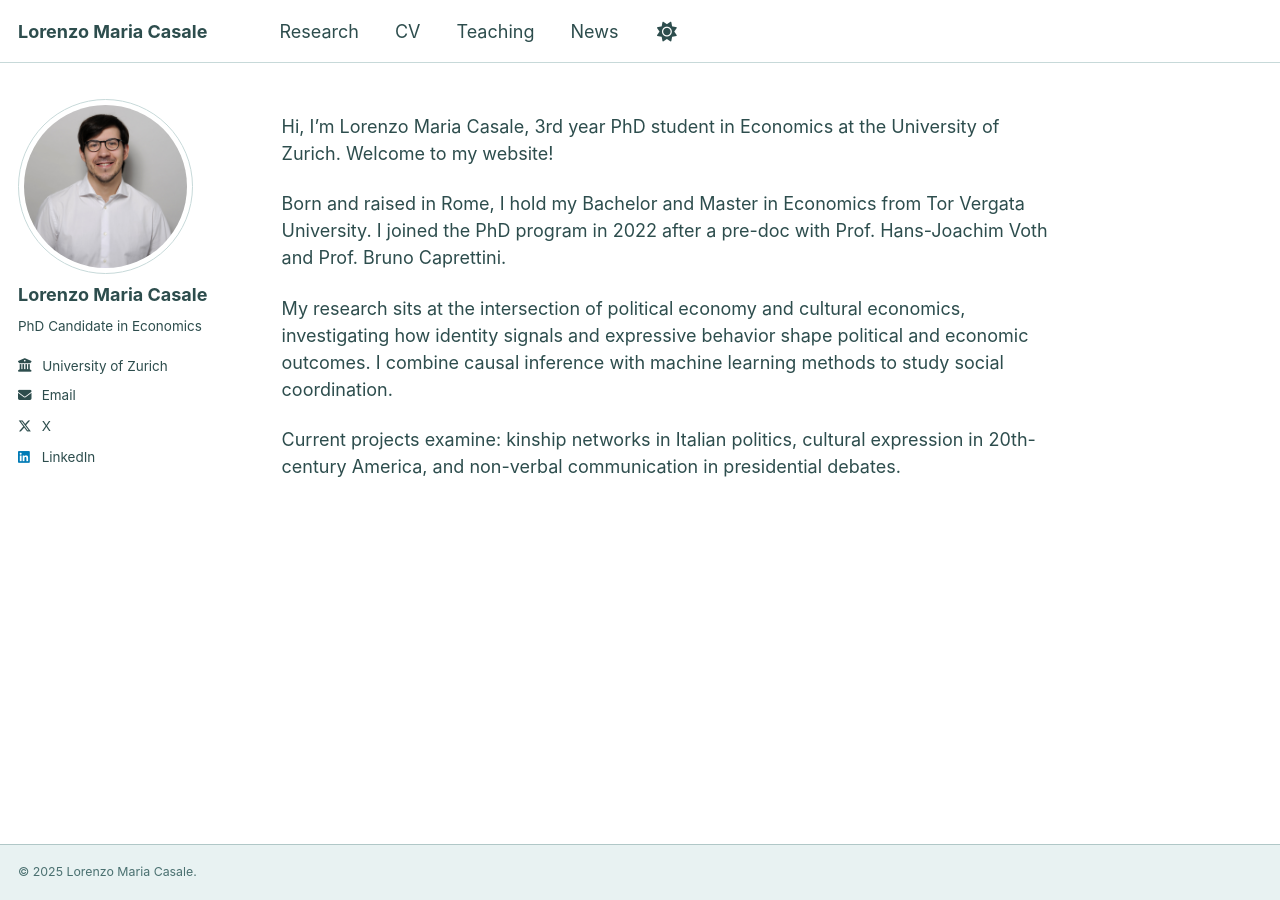
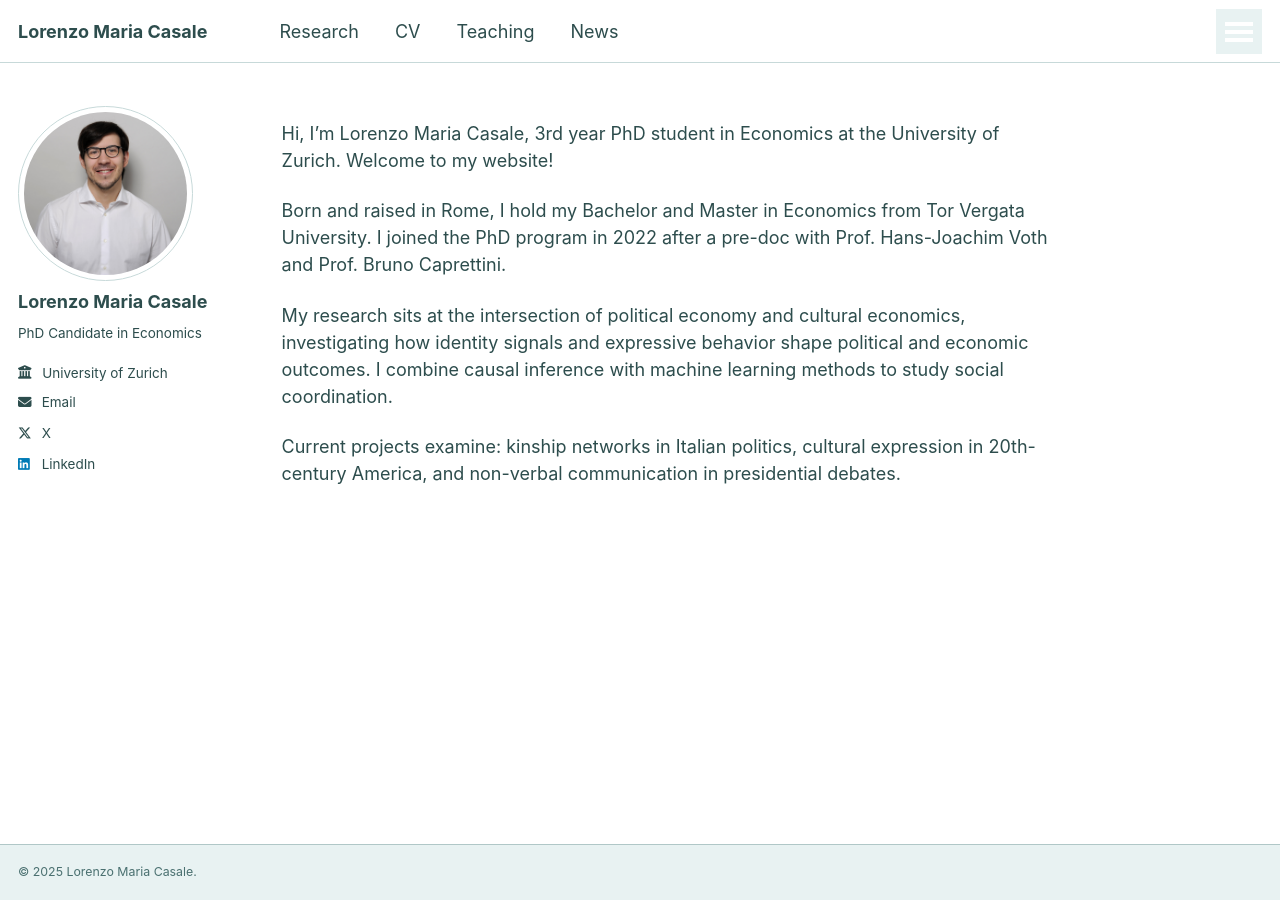
Before and after one commit to lorenzomariacasale/lorenzomariacasale.github.io, a Jekyll site: the page built from _pages/about.md, in a window 1280 px wide. Built offline with Jekyll 4.4.1, drawn with Linux system fonts in a browser that asks for light colours.

Commit message:
Eight Trial Toggle-Theme

```diff
--- a/_includes/masthead.html
+++ b/_includes/masthead.html
@@ -17,7 +17,7 @@
           {% endfor %}
           <li id="theme-toggle" class="masthead__menu-item persist tail">
             <a>
-              <i id="theme-icon" class="fa-solid fa-sun" aria-hidden="true" title="Switch to Dark Mode"></i>
+              <i id="theme-icon" class="fa-solid" aria-hidden="true"></i>
             </a>
           </li>
         </ul>
--- a/_includes/scripts.html
+++ b/_includes/scripts.html
@@ -1,3 +1,3 @@
-<script src="{{ base_path }}/assets/js/main.min.js"></script>
+<script src="{{ base_path }}/assets/js/_main.js"></script>
 
 {% include analytics.html %}
```
